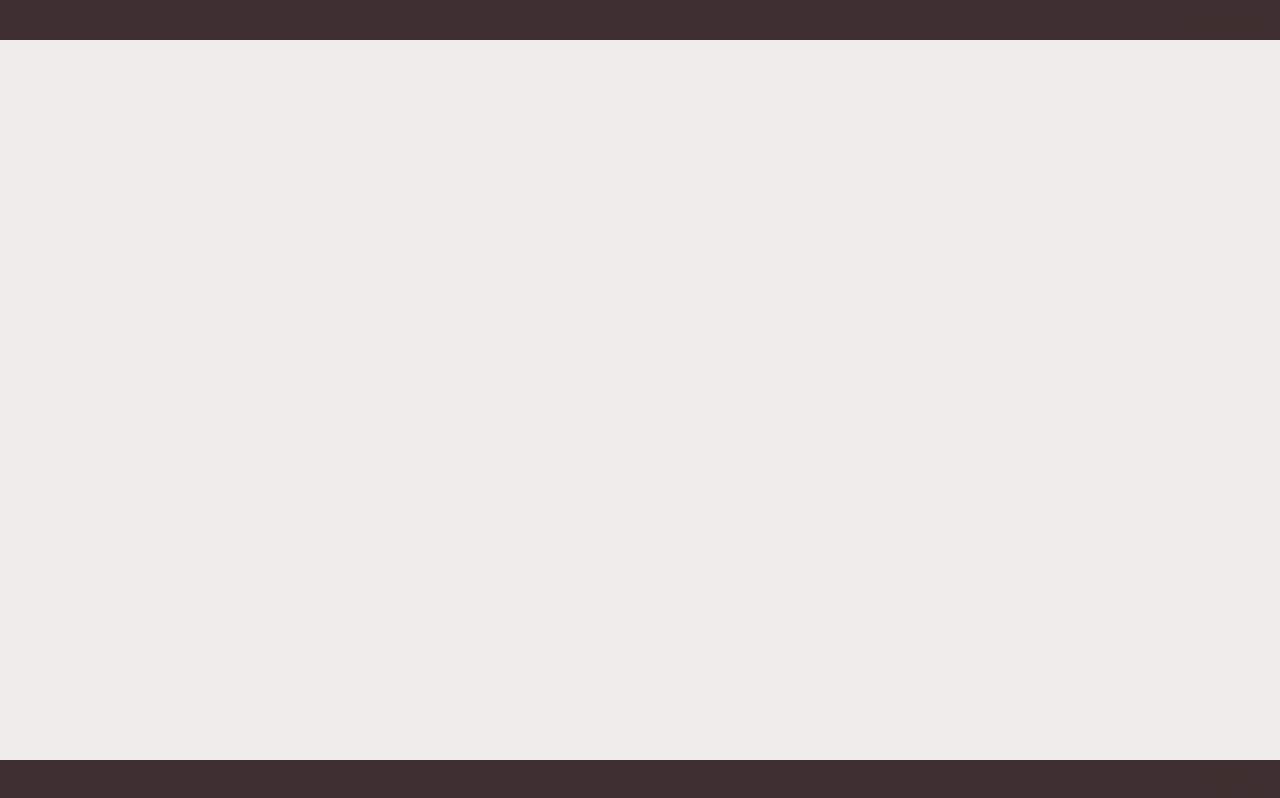
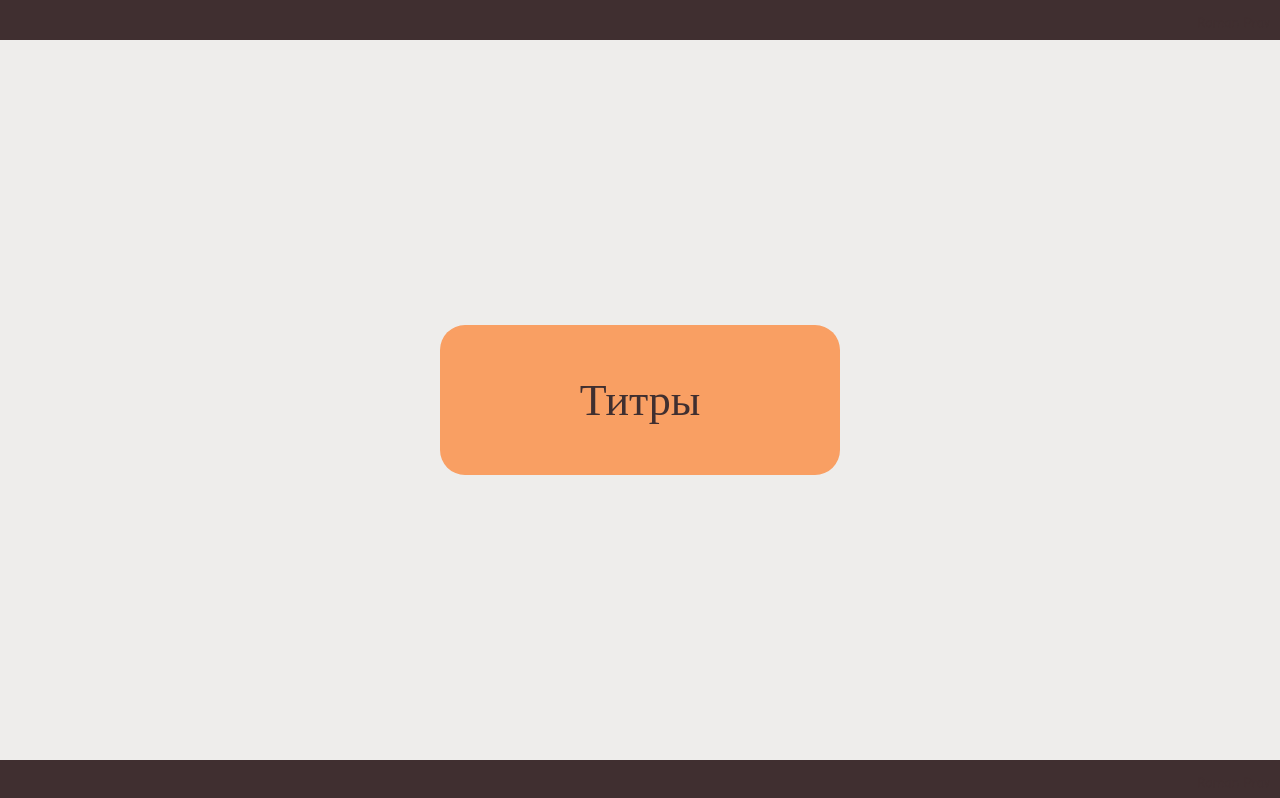
Before and after one commit to LeechesUnion/SiteShifri, a plain HTML site: page theory1.html in a window 1280 px wide. Drawn offline with Linux system fonts and the light colour scheme.

Commit message:
Update theory1.html

```diff
--- a/theory1.html
+++ b/theory1.html
@@ -13,5 +13,8 @@
     <div class="top-stroke">
         <p>Roman Prav</p>
     </div>
+    <div class="center relative">
+        <button class="start-button" onclick="document.location='subtitles.html'">Титры</button>
+    </div>
 </body>
 </html>
```
